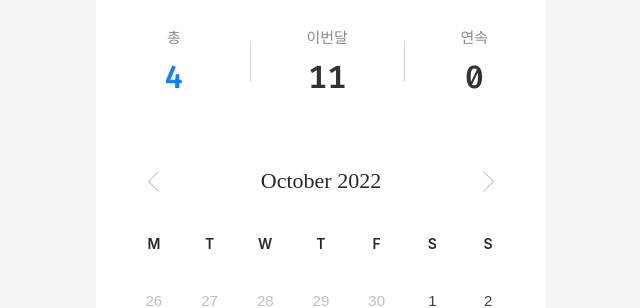
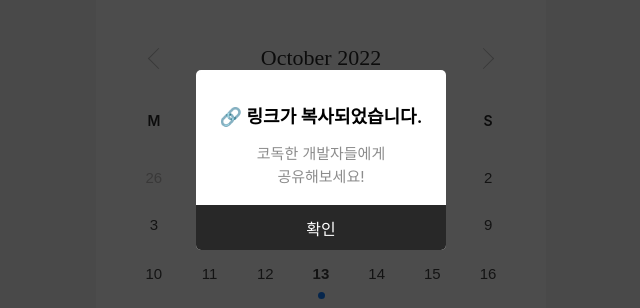
Before and after one commit to firstcommit23/codog-front, a Next.js app: page / in a window 1280 px wide. Both pictures are taken after a click on the button "공유하기". Shown: the part 231-539 px from the top of the page, without its empty margins (319-959 px from the left). Built offline with nearby package versions, Linux system fonts and the light colour scheme; no server answers; a web font is replaced by a local one; what emotion-reset would draw is missing.

Commit message:
[feat] 모달 open, close

```diff
--- a/components/Modal/index.tsx
+++ b/components/Modal/index.tsx
@@ -1,12 +1,17 @@
 import styled from "@emotion/styled";
 
-const Modal = () => {
+interface propsType {
+    open: boolean,
+    setOpen : (open:boolean)=>void
+}
+
+const Modal = (props:propsType) => {
     return (
         <Container>
             <ModalWrapper>
                 <Text>🔗 링크가 복사되었습니다.</Text>
                 <SubText>코독한 개발자들에게 <br/> 공유해보세요!</SubText>
-                <ConfirmButton>확인</ConfirmButton>
+                <ConfirmButton onClick={()=>props.setOpen(false)}>확인</ConfirmButton>
             </ModalWrapper>
         </Container>
     );
@@ -19,6 +24,7 @@ const Container = styled.div`
     width: 100%;
     height: 100%;
     position: absolute;
+    top: 0;
     z-index: 100;
     display: flex;
     justify-content: center;
--- a/package.json
+++ b/package.json
@@ -25,6 +25,8 @@
         "react-dom": "^18.2.0",
         "react-hooks": "^1.0.1",
         "recoil": "^0.7.5",
+        "semantic-ui-css": "^2.5.0",
+        "semantic-ui-react": "^2.1.4",
         "typescript": "^4.8.3"
     },
     "devDependencies": {
--- a/pages/index.tsx
+++ b/pages/index.tsx
@@ -8,15 +8,17 @@ import Image from 'next/image';
 import { infoType } from '@/public/types';
 import DefaultLayout from '@/components/Layout/DefaultLayout';
 import Achievement from '@/components/Main/Achievement';
+import Modal from '@/components/Modal';
 // import Popup from '@/components/Popup';
 
 const Home = () => {
   const [value, onChange] = useState(new Date());
   const [render, setRender] = useState(false);
   const [datas, setDatas] = useState<infoType[]>([]);
+  const [open,setOpen] = useState(false);
 
   const getData = async() => {
-      const res = await axios.get('/data/data.json');
+      const res = await axios.get('http://localhost:8080/footprints?year=2022&month=11');
       setDatas(res.data);
   };
 
@@ -40,7 +42,7 @@ const Home = () => {
             </ProfileContent>
             <ProfileButtonArea>
               <DdayBox>D+123</DdayBox>
-              <ShareButton>
+              <ShareButton onClick={()=>setOpen(true)}>
                 <span>공유하기</span>
                 <Image src="/images/Share_Android.svg" width="18px" height="18px" alt="share" />
               </ShareButton>
@@ -62,6 +64,7 @@ const Home = () => {
           />
         )}
       </CalendarWrapper>
+      {open? <Modal setOpen={setOpen}></Modal> : null}
     </DefaultLayout>
   );
 };
```
Also changed, not shown: 1 other file (tests, documents, lock files or other folders).
